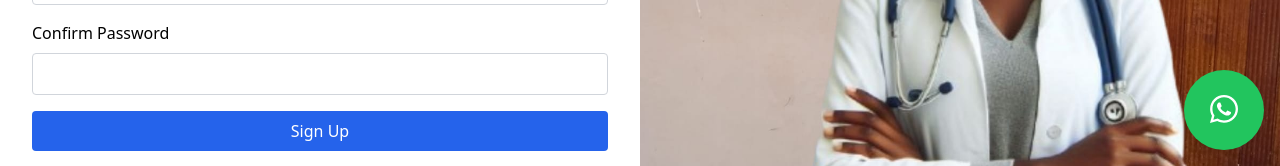
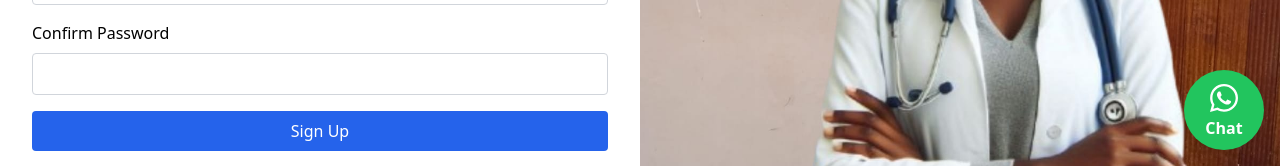
Before and after one commit to shery313/hospital-frontend, a React (Vite) app: page /signup in a window 1280 px wide. Shown: the part 634-800 px from the top of the page. Built offline with nearby package versions, Linux system fonts and the light colour scheme.

Commit message:
icon not showing problem

```diff
--- a/src/componenets/home/user/WhatsAppChat.tsx
+++ b/src/componenets/home/user/WhatsAppChat.tsx
@@ -11,8 +11,8 @@ const WhatsAppChat: React.FC = () => {
 
   return (
     <div className="fixed bottom-4 right-4 z-50 h-20 w-20">
-      <button onClick={handleClick} className="bg-green-500 h-full w-full text-white p-3 rounded-full shadow-lg hover:bg-green-600 transition">
-        <FontAwesomeIcon icon={faWhatsapp} size="2x" />
+      <button onClick={handleClick} className="bg-green-500  font-bold h-full w-full text-white p-3 rounded-full shadow-lg hover:bg-green-600 transition">
+        <FontAwesomeIcon icon={faWhatsapp} size="2x" /> Chat
       </button>
     </div>
   );
```
